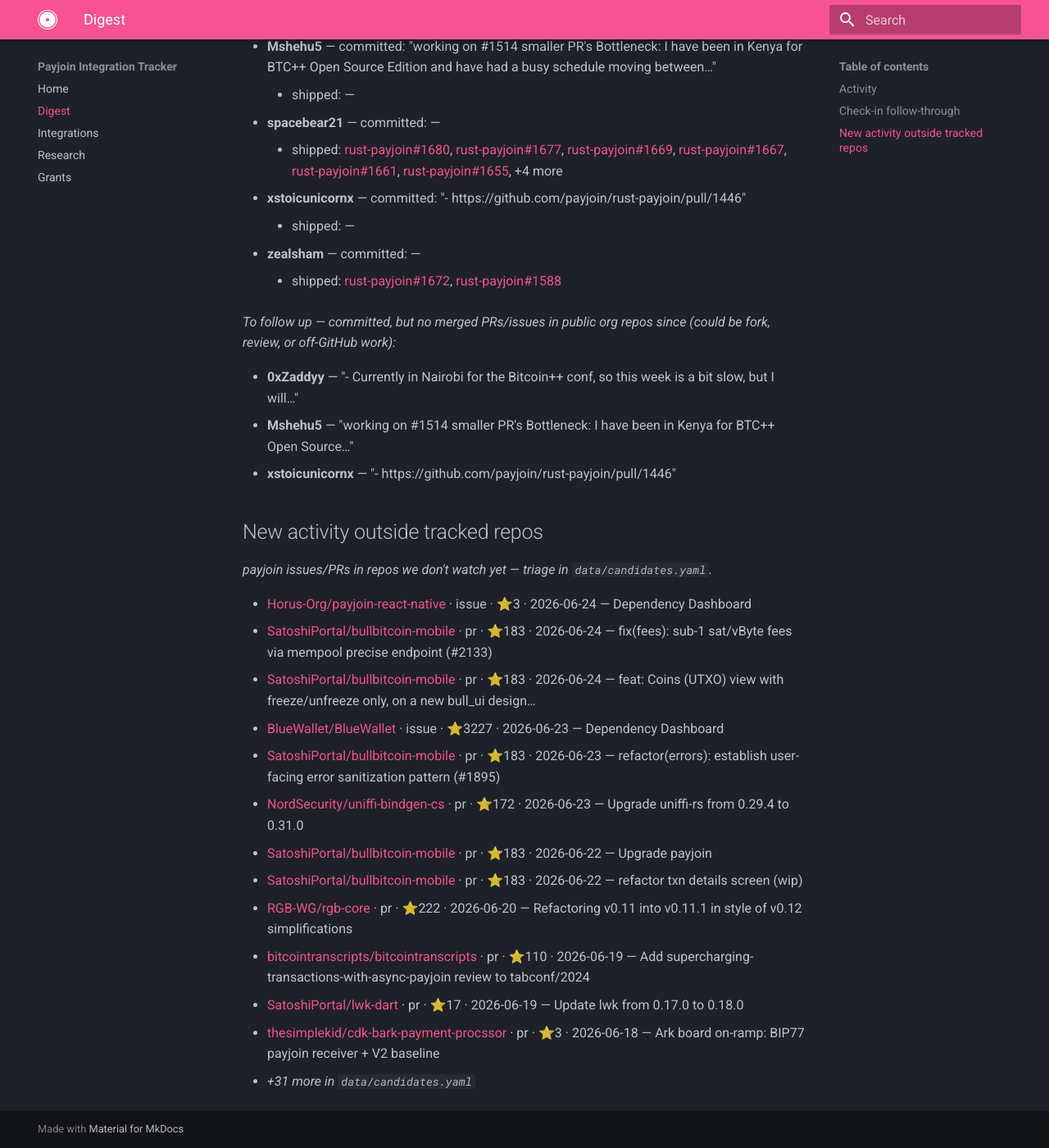
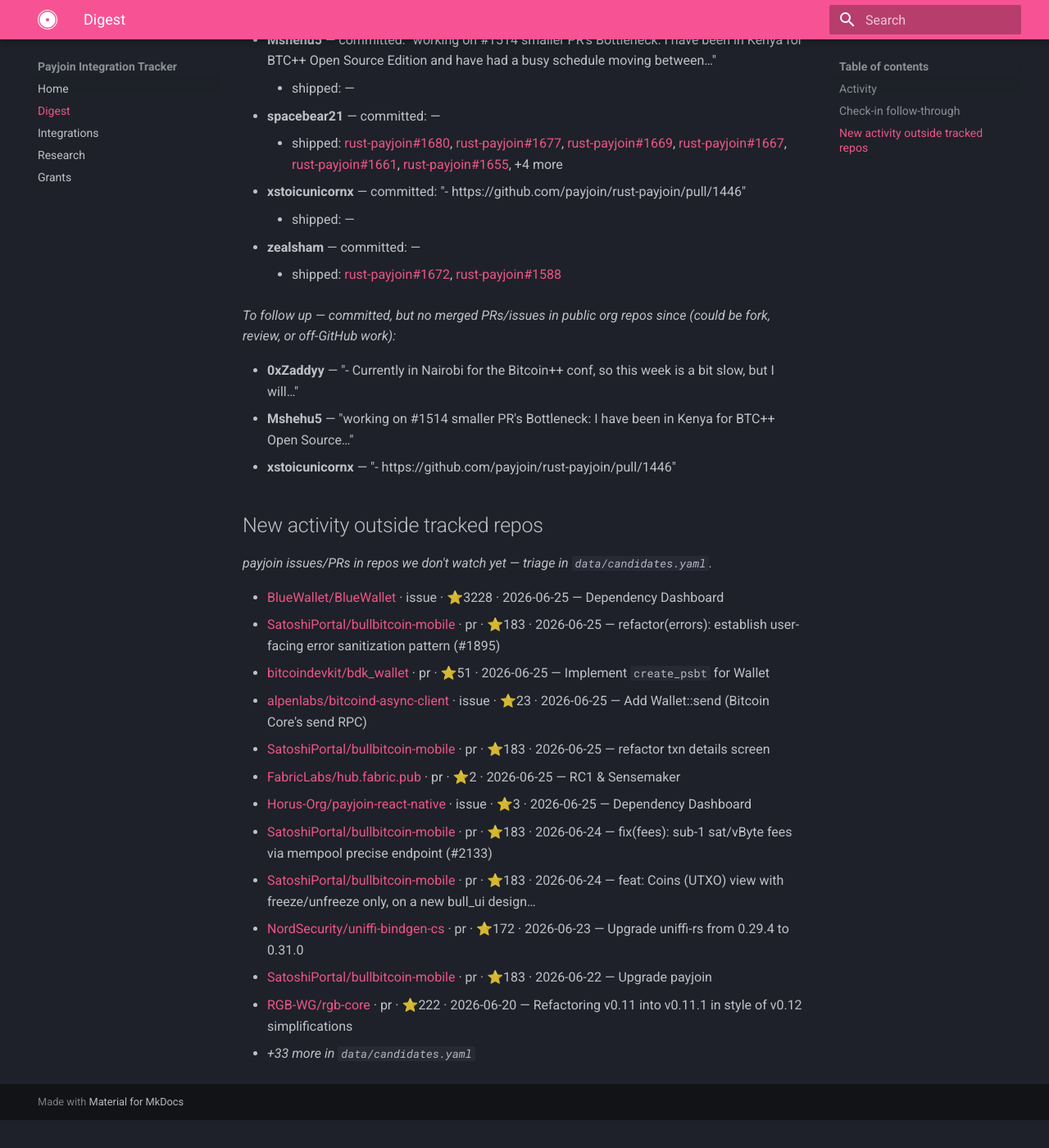
Before and after one commit to payjoin/payjoin.org, an MkDocs documentation site: the page built from docs/digest.md, in a window 1280 px wide and 1400 px high, scrolled down 908 px. Shown: the whole window at 82% size. Built offline with MkDocs 1.6.1 and Material for MkDocs 9.7.7, drawn with Linux system fonts in a browser that asks for light colours; after the commit the page ends 2274 px from its top, so only the background shows below that; some of the changed text lies outside the part shown.

Commit message:
chore: refresh tracker auto-state + digest

```diff
--- a/docs/digest.md
+++ b/docs/digest.md
@@ -1,11 +1,10 @@
 # Daily digest
 
-_As of 2026-06-25 (UTC) · tracking 25 upstream items_
+_As of 2026-06-26 (UTC) · tracking 25 upstream items_
 
 ## Activity
 
-- **BTCPay Server** — [repo](https://github.com/ValeraFinebits/btcpayserver-payjoin-plugin) — updated 2026-06-24
-- **Cove** — [repo](https://github.com/bitcoinppl/cove) — updated 2026-06-25
+- **Cove** — [repo](https://github.com/bitcoinppl/cove) — updated 2026-06-26
 
 
 ## Check-in follow-through
@@ -41,16 +40,16 @@ _To follow up — committed, but no merged PRs/issues in public org repos since
 
 _payjoin issues/PRs in repos we don't watch yet — triage in `data/candidates.yaml`._
 
-- [Horus-Org/payjoin-react-native](https://github.com/Horus-Org/payjoin-react-native/issues/2) · issue · ⭐3 · 2026-06-24 — Dependency Dashboard
+- [BlueWallet/BlueWallet](https://github.com/BlueWallet/BlueWallet/issues/3659) · issue · ⭐3228 · 2026-06-25 — Dependency Dashboard
+- [SatoshiPortal/bullbitcoin-mobile](https://github.com/SatoshiPortal/bullbitcoin-mobile/pull/2293) · pr · ⭐183 · 2026-06-25 — refactor(errors): establish user-facing error sanitization pattern (#1895)
+- [bitcoindevkit/bdk_wallet](https://github.com/bitcoindevkit/bdk_wallet/pull/297) · pr · ⭐51 · 2026-06-25 — Implement `create_psbt` for Wallet
+- [alpenlabs/bitcoind-async-client](https://github.com/alpenlabs/bitcoind-async-client/issues/125) · issue · ⭐23 · 2026-06-25 — Add Wallet::send (Bitcoin Core's send RPC)
+- [SatoshiPortal/bullbitcoin-mobile](https://github.com/SatoshiPortal/bullbitcoin-mobile/pull/2326) · pr · ⭐183 · 2026-06-25 — refactor txn details screen
+- [FabricLabs/hub.fabric.pub](https://github.com/FabricLabs/hub.fabric.pub/pull/14) · pr · ⭐2 · 2026-06-25 — RC1 & Sensemaker
+- [Horus-Org/payjoin-react-native](https://github.com/Horus-Org/payjoin-react-native/issues/2) · issue · ⭐3 · 2026-06-25 — Dependency Dashboard
 - [SatoshiPortal/bullbitcoin-mobile](https://github.com/SatoshiPortal/bullbitcoin-mobile/pull/2199) · pr · ⭐183 · 2026-06-24 — fix(fees): sub-1 sat/vByte fees via mempool precise endpoint (#2133)
 - [SatoshiPortal/bullbitcoin-mobile](https://github.com/SatoshiPortal/bullbitcoin-mobile/pull/2304) · pr · ⭐183 · 2026-06-24 — feat: Coins (UTXO) view with freeze/unfreeze only, on a new bull_ui design…
-- [BlueWallet/BlueWallet](https://github.com/BlueWallet/BlueWallet/issues/3659) · issue · ⭐3227 · 2026-06-23 — Dependency Dashboard
-- [SatoshiPortal/bullbitcoin-mobile](https://github.com/SatoshiPortal/bullbitcoin-mobile/pull/2293) · pr · ⭐183 · 2026-06-23 — refactor(errors): establish user-facing error sanitization pattern (#1895)
 - [NordSecurity/uniffi-bindgen-cs](https://github.com/NordSecurity/uniffi-bindgen-cs/pull/163) · pr · ⭐172 · 2026-06-23 — Upgrade uniffi-rs from 0.29.4 to 0.31.0
 - [SatoshiPortal/bullbitcoin-mobile](https://github.com/SatoshiPortal/bullbitcoin-mobile/pull/2041) · pr · ⭐183 · 2026-06-22 — Upgrade payjoin
-- [SatoshiPortal/bullbitcoin-mobile](https://github.com/SatoshiPortal/bullbitcoin-mobile/pull/2326) · pr · ⭐183 · 2026-06-22 — refactor txn details screen (wip)
 - [RGB-WG/rgb-core](https://github.com/RGB-WG/rgb-core/pull/288) · pr · ⭐222 · 2026-06-20 — Refactoring v0.11 into v0.11.1 in style of v0.12 simplifications
-- [bitcointranscripts/bitcointranscripts](https://github.com/bitcointranscripts/bitcointranscripts/pull/672) · pr · ⭐110 · 2026-06-19 — Add supercharging-transactions-with-async-payjoin review to tabconf/2024
-- [SatoshiPortal/lwk-dart](https://github.com/SatoshiPortal/lwk-dart/pull/74) · pr · ⭐17 · 2026-06-19 — Update lwk from 0.17.0 to 0.18.0
-- [thesimplekid/cdk-bark-payment-procssor](https://github.com/thesimplekid/cdk-bark-payment-procssor/pull/4) · pr · ⭐3 · 2026-06-18 — Ark board on-ramp: BIP77 payjoin receiver + V2 baseline
-- _+31 more in `data/candidates.yaml`_
+- _+33 more in `data/candidates.yaml`_
```
Also changed, not shown: other parts of docs/digest.md (+1 -1 lines), 2 other files.
